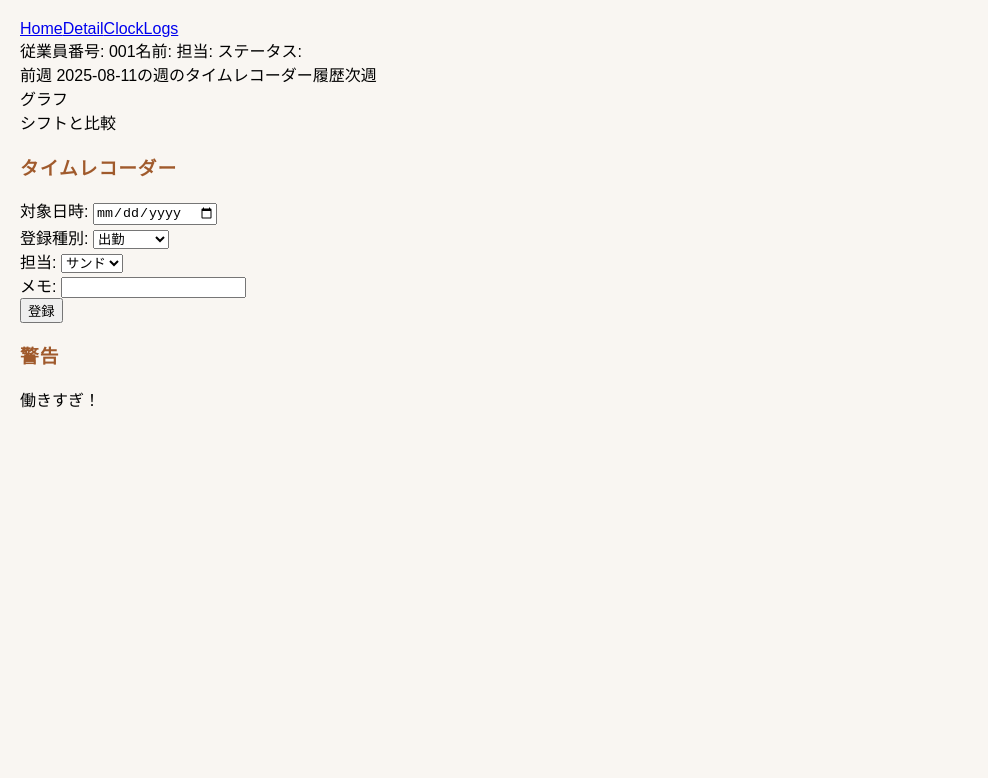
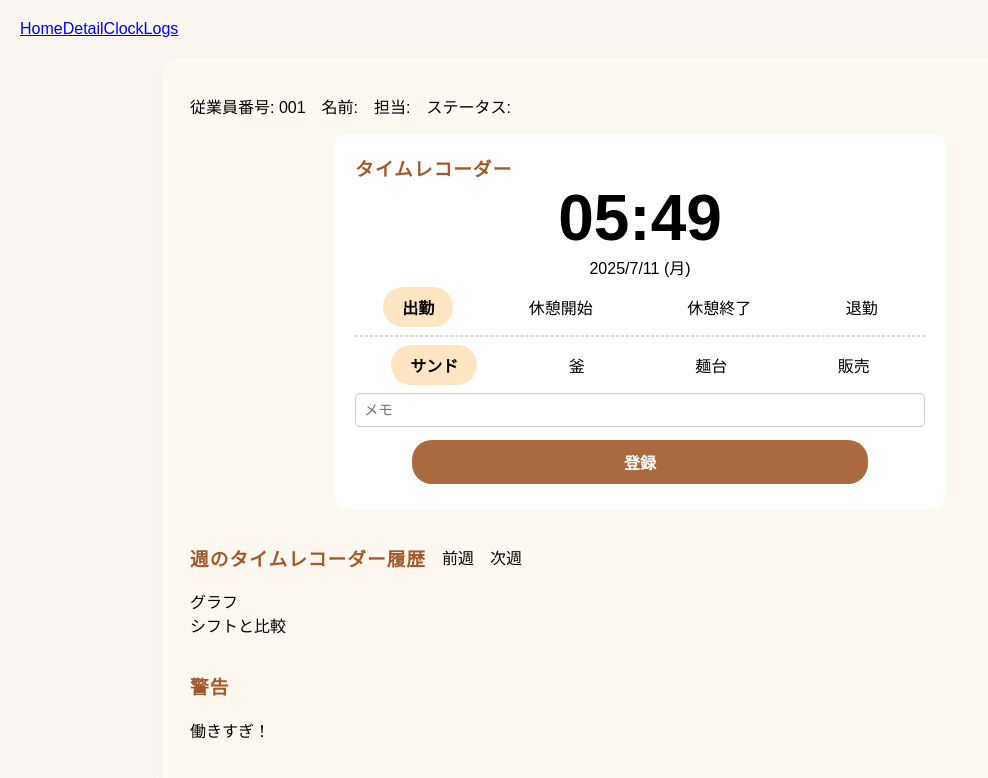
Before and after one commit to megumi-seki/brush-up-challenge, a React (Vite) app: page /detail/001/2025-08-11/0 in a window 1280 px wide. Shown: the top 778 px of the page, without its empty margins (0-988 px from the left). Built offline with nearby package versions, Linux system fonts and the light colour scheme.

Commit message:
style time recorder

```diff
--- a/src/index.css
+++ b/src/index.css
@@ -5,6 +5,9 @@
   }
 
   .container {
+  display: flex;
+  flex-direction: column;
+  gap: 1rem;
   max-width: 900px;
   margin: 20px auto;
   background: #fff8f0;
@@ -16,14 +19,13 @@
   h3 {
   color: #a05a2c;
   letter-spacing: 1px;
-}
+  }
 
 table {
   width: 100%;
   border-spacing: 0;
   background: #fff;
   border-radius: 5px;
-  box-shadow: 0 2px 8px rgba(200, 160, 120, 0.07);
 }
 
 th, td {
@@ -49,9 +51,22 @@ th {
     display: flex;
   }
 
+  .flex-col {
+    display: flex;
+    flex-direction: column;
+  }
+
   .justify-between {
     justify-content: space-between;
   }
+
+  .justify-around {
+    justify-content: space-around;
+  }
+
+  /* .justify-center {
+    justify-content: center;
+  } */
 
   .align-center {
     align-items: center;
@@ -61,15 +76,28 @@ th {
     gap: 0.5rem;
   }
 
+    .gap-medium {
+    gap: 1rem;
+  }
+
+  .border {
+    border: 0.5px dashed #d8d8d8;
+  }
+
+  .btn-frame {
+    display: inline-block;
+    border-radius: 20px;
+    font-weight: bold;
+    cursor: pointer;
+    border: none;
+  }
+
 .btn-frame a {
-  display: inline-block;
-  /* background: linear-gradient(90deg, #ffb36b, #ffd6a0); */
   background: #fddbaf;
   color: #a05a2c;
   padding: 7px 20px;
   border-radius: 20px;
   text-decoration: none;
-  font-weight: bold;
   transition: background 0.2s, color 0.2s;
 }
 
@@ -77,9 +105,37 @@ th {
   background: #fdd197;
 }
 
+  .submit-btn {
+    background: #a96a3f;
+    color: #fff;
+    padding: 10px 32px;
+    font-size: 1rem;
+    width: 80%;
+    margin: 5px auto;
+  }
+
+  .note-input {
+    padding: 8px;
+    border: 1px solid #ccc;
+    border-radius: 5px;
+    font-size: 0.9rem;
+    box-sizing: border-box;
+    width: 100%;
+  }
+
+  .note-frame {
+    margin: 0 auto;
+    width: 100%;
+  }
+
   .px-small {
     padding-left: 15px;
     padding-right: 15px;
+  }
+
+  .my-none {
+    margin-top: 0;
+    margin-bottom: 0;
   }
 
   .minute {
@@ -133,16 +189,36 @@ th {
     font-size: 10px;
   }
 
+  .hidden {
+    display: none;
+  }
 
-/* @media (prefers-color-scheme: light) {
-  :root {
-    color: #213547;
-    background-color: #ffffff;
+  .time-big {
+    font-size: 4rem;
+    font-weight: bold;
   }
-  a:hover {
-    color: #747bff;
+
+  .time-recorder {
+    background:  #fff;
+    border-radius: 10px;
+    padding: 20px;
+    width: 570px;
+    max-width: 90%;
+    margin: 0 auto;
   }
-  button {
-    background-color: #f9f9f9;
-  }
-} */
+
+.radio-label {
+  padding: 0.5em 1.2em;
+  border-radius: 1.5em;
+  cursor: pointer;
+  transition: background 0.2s;
+}
+
+.radio-label.selected {
+  background: #ffe5c2;
+  font-weight: bold;
+}
+
+.radio-label input[type="radio"] {
+  display: none;
+}
--- a/src/pages/ClockLogs.tsx
+++ b/src/pages/ClockLogs.tsx
@@ -1,12 +1,14 @@
 const ClockLogs = () => {
   const pageContent = (
-    <div>
-      <h3>〇〇日のタイムレコーダー記録</h3>
+    <div className="container">
       <div>
-        <span>シフトと比較</span>
-        <span>役職色付け</span>
+        <h3>〇〇日のタイムレコーダー記録</h3>
+        <div>
+          <span>シフトと比較</span>
+          <span>役職色付け</span>
+        </div>
+        <div>グラフ</div>
       </div>
-      <div>グラフ</div>
     </div>
   );
 
--- a/src/pages/Detail.tsx
+++ b/src/pages/Detail.tsx
@@ -1,4 +1,4 @@
-import { useEffect, useState } from "react";
+import { useEffect, useRef, useState } from "react";
 import { useLocation, useParams } from "react-router-dom";
 
 type Employee = {
@@ -9,8 +9,13 @@ type Employee = {
 
 const Detail = () => {
   const { empId, weekStart, compare } = useParams();
+  const [now, setNow] = useState(new Date());
+  const prevMinuteRef = useRef(now.getMinutes());
   const [employeee, setEmployee] = useState<Employee | null>(null);
+  const [selectedType, setSelectedType] = useState("clock_in");
+  const [selectedRole, setSelectedRole] = useState("sandwitch");
 
+  // ページのURLが変わったときに従業員データを更新
   useEffect(() => {
     const storedData = localStorage.getItem("employees");
     if (storedData && empId) {
@@ -20,49 +25,128 @@ const Detail = () => {
     }
   }, [empId]);
 
+  // 分単位で時刻を更新
+  useEffect(() => {
+    const timer = setInterval(() => {
+      const current = new Date();
+      if (current.getMinutes() !== prevMinuteRef.current) {
+        setNow(current);
+        prevMinuteRef.current = current.getMinutes();
+      }
+    }, 1000);
+
+    return () => clearInterval(timer);
+  }, []);
+
+  const formatTime = (date: Date) =>
+    `${date.getHours().toString().padStart(2, "0")}:${date
+      .getMinutes()
+      .toString()
+      .padStart(2, "0")}`;
+
+  const formatDate = (date: Date) =>
+    `${date.getFullYear().toString()}/${date.getMonth().toString()}/${date
+      .getDate()
+      .toString()} (${
+      ["日", "月", "火", "水", "木", "金", "土"][date.getDay()]
+    })`;
+
   const pageContent = (
-    <div>
-      <div>
+    <div className="container">
+      <div className="flex gap-medium">
         <span>従業員番号: {empId}</span>
         <span>名前: {employeee?.name}</span>
         <span>担当: {employeee?.roles}</span>
         <span>ステータス:</span>
       </div>
+      <div className="time-recorder">
+        <h3 className="my-none">タイムレコーダー</h3>
+        <form action="" className="flex-col gap-small">
+          <label htmlFor="target_date" className="hidden">
+            登録日時
+          </label>
+          <input
+            type="date"
+            id="target_date"
+            className="hidden"
+            value={now.toISOString().split("T")[0]}
+          />
+          <div className="flex-col align-center">
+            <span className="time-big">{formatTime(now)}</span>
+            <span>{formatDate(now)}</span>
+          </div>
+          <div className="flex justify-around">
+            {[
+              { value: "clock_in", label: "出勤" },
+              { value: "break_begin", label: "休憩開始" },
+              { value: "break_end", label: "休憩終了" },
+              { value: "clock_out", label: "退勤" },
+            ].map((item) => (
+              <label
+                key={item.value}
+                className={`radio-label${
+                  selectedType === item.value ? " selected" : ""
+                }`}
+              >
+                <input
+                  type="radio"
+                  name="target_type"
+                  value={item.value}
+                  checked={selectedType === item.value}
+                  onChange={() => setSelectedType(item.value)}
+                />
+                {item.label}
+              </label>
+            ))}
+          </div>
+          <div className="border"></div>
+          <div className="flex justify-around">
+            {[
+              { value: "sandwitch", label: "サンド" },
+              { value: "bake", label: "釜" },
+              { value: "make", label: "麺台" },
+              { value: "sell", label: "販売" },
+            ].map((item) => (
+              <label
+                key={item.value}
+                className={`radio-label${
+                  selectedRole === item.value ? " selected" : ""
+                }`}
+              >
+                <input
+                  type="radio"
+                  name="target_type"
+                  value={item.value}
+                  checked={selectedRole === item.value}
+                  onChange={() => setSelectedRole(item.value)}
+                />
+                {item.label}
+              </label>
+            ))}
+          </div>
+          <div className="note-frame">
+            <label htmlFor="note" className="hidden">
+              メモ
+            </label>
+            <input
+              type="text"
+              id="note"
+              placeholder="メモ"
+              className="note-input"
+            />
+          </div>
+          <button className="btn-frame submit-btn">登録</button>
+        </form>
+      </div>
       <div>
-        <span>前週 </span>
-        <span>{weekStart}の週のタイムレコーダー履歴</span>
-        <span>次週</span>
+        <div className="flex gap-medium align-center">
+          <h3>週のタイムレコーダー履歴</h3>
+          <span>前週</span>
+          <span>次週</span>
+        </div>
+        <div>グラフ</div>
+        <div>シフトと比較</div>
       </div>
-      <div>グラフ</div>
-      <div>シフトと比較</div>
-      <h3>タイムレコーダー</h3>
-      <form action="">
-        <div>
-          <label htmlFor="target_date">対象日時: </label>
-          <input type="date" id="target_date" />
-          <br />
-          <label htmlFor="target_type">登録種別: </label>
-          <select name="target_type" id="target_type">
-            <option value="clock_in">出勤</option>
-            <option value="break_begin">休憩開始</option>
-            <option value="break_end">休憩終了</option>
-            <option value="clock_out">退勤</option>
-          </select>
-          <br />
-          <label htmlFor="target_role">担当: </label>
-          <select name="target_role" id="target_role">
-            <option value="sandwitch">サンド</option>
-            <option value="bake">釜</option>
-            <option value="make">麺台</option>
-            <option value="sell">販売</option>
-          </select>
-          <br />
-          <label htmlFor="note">メモ: </label>
-          <input type="text" id="note" />
-          <br />
-          <button className="btn-frame">登録</button>
-        </div>
-      </form>
       <div>
         <h3>警告</h3>
         <p>働きすぎ！</p>
```
